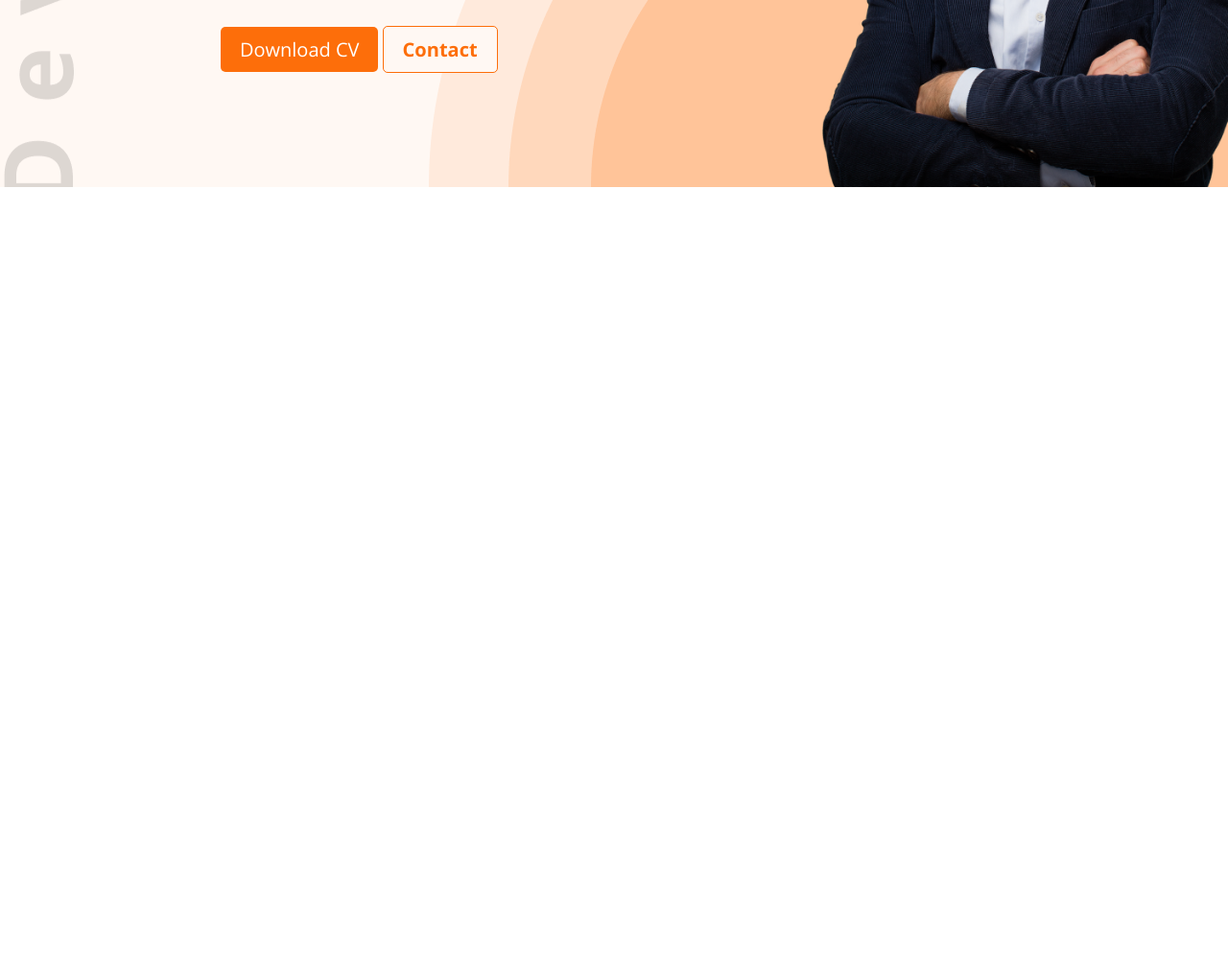
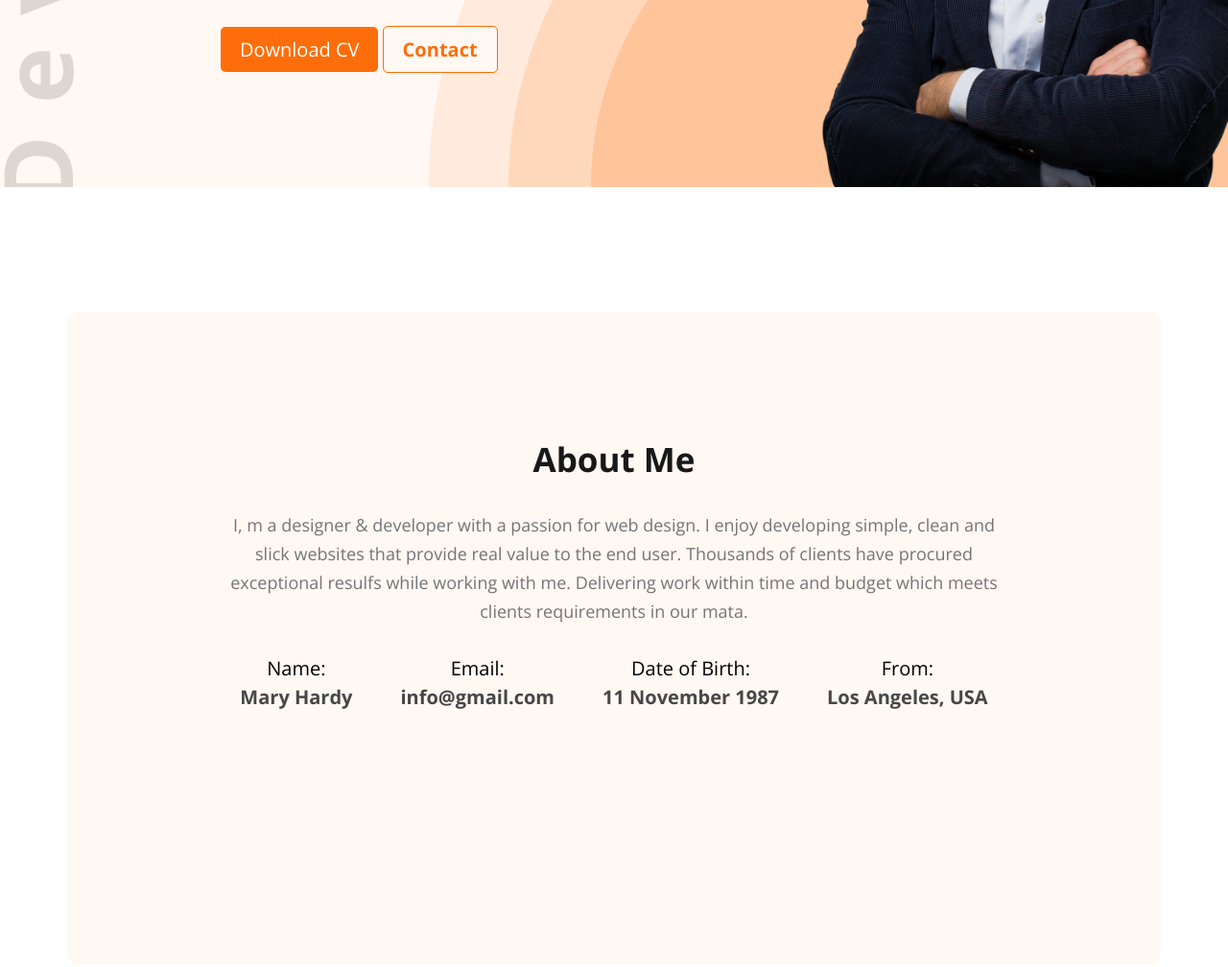
Before and after one commit to Musfique55/simple-portfolio, a plain HTML site: page index.html in a window 1280 px wide. Shown: the part 545-1553 px from the top of the page at 96% size. Before the commit the page ends 800 px from the top, so only its background shows below. Drawn offline with nearby package versions, Linux system fonts and the light colour scheme.

Commit message:
added about section

```diff
--- a/index.html
+++ b/index.html
@@ -32,7 +32,28 @@
         </div>
     </header>
     <main>
-
+        <section class="about">
+            <h3 class="section-title">About Me</h3>
+            <p class="section-description">I, m a designer & developer with a passion for web design. I enjoy developing simple, clean and slick websites that provide real value to the end user. Thousands of clients have procured exceptional resulfs while working with me. Delivering work within time and budget which meets clients requirements in our mata.</p>
+            <div class="about-contents">
+                <div >
+                    <p class="option">Name:</p>
+                    <p class="name">Mary Hardy </p>
+                </div>
+                <div >
+                    <p class="option">Email:</p>
+                    <p class="name">info@gmail.com</p>
+                </div>
+                <div >
+                    <p class="option">Date of Birth:</p>
+                    <p class="name">11 November 1987</p>
+                </div>
+                <div>
+                    <p class="option">From:</p>
+                    <p class="name">Los Angeles, USA</p>
+                </div>
+            </div>
+        </section>
     </main>
     <footer>
 
--- a/styles/styles.css
+++ b/styles/styles.css
@@ -85,3 +85,49 @@ nav ul a{
 .profile-pic{
     width: 500px;
 }
+.about{
+    margin: 130px auto;
+    text-align: center;
+    border-radius: 10px;
+    background: #FFF8F3;
+    max-width: 1140px;
+    height: 550px;
+    padding-top: 130px;
+
+}
+.about-contents{
+    display: flex;
+    justify-content: center;
+    gap: 50px;
+}
+.section-title{
+    color:  #181818;
+    text-align: center;
+    font-size: 35px;
+    font-weight: 700;
+    margin-bottom: 30px;
+}
+.section-description{
+    padding-left: 155px;
+    padding-right: 155px;
+    margin-bottom: 30px;
+    color:  #757575;
+    text-align: center;
+    font-size: 18px;
+    font-weight: 400;
+    line-height: 30px;
+}
+.name{
+    color: #474747;
+    text-align: center;
+    font-size: 20px;
+    font-weight: 700;
+    line-height: 30px;
+}
+.option{
+    color:Dark-03, #757575;
+    text-align: center;
+    font-size: 20px;
+    font-weight: 400;
+    line-height: 30px;
+}
```
